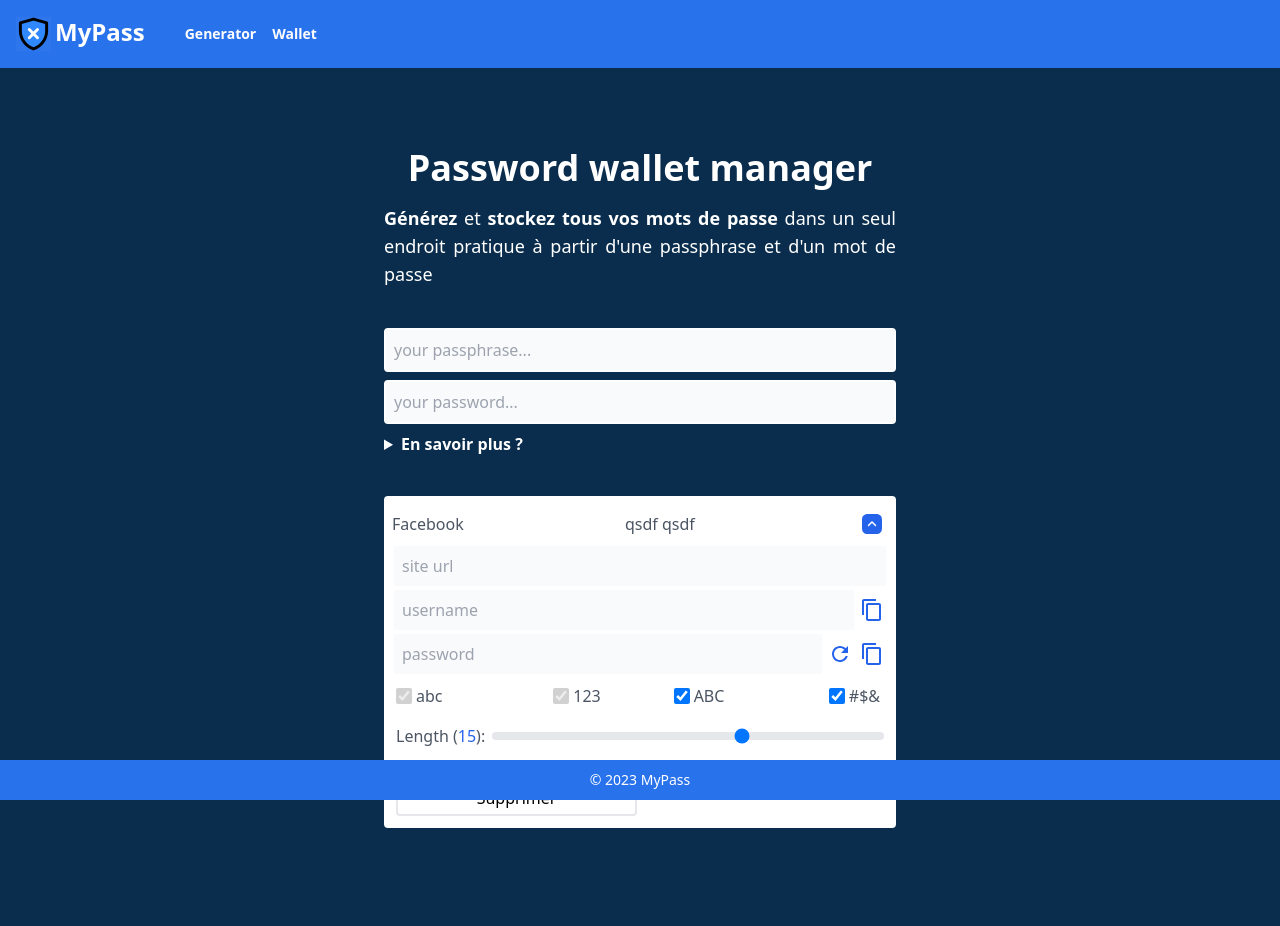
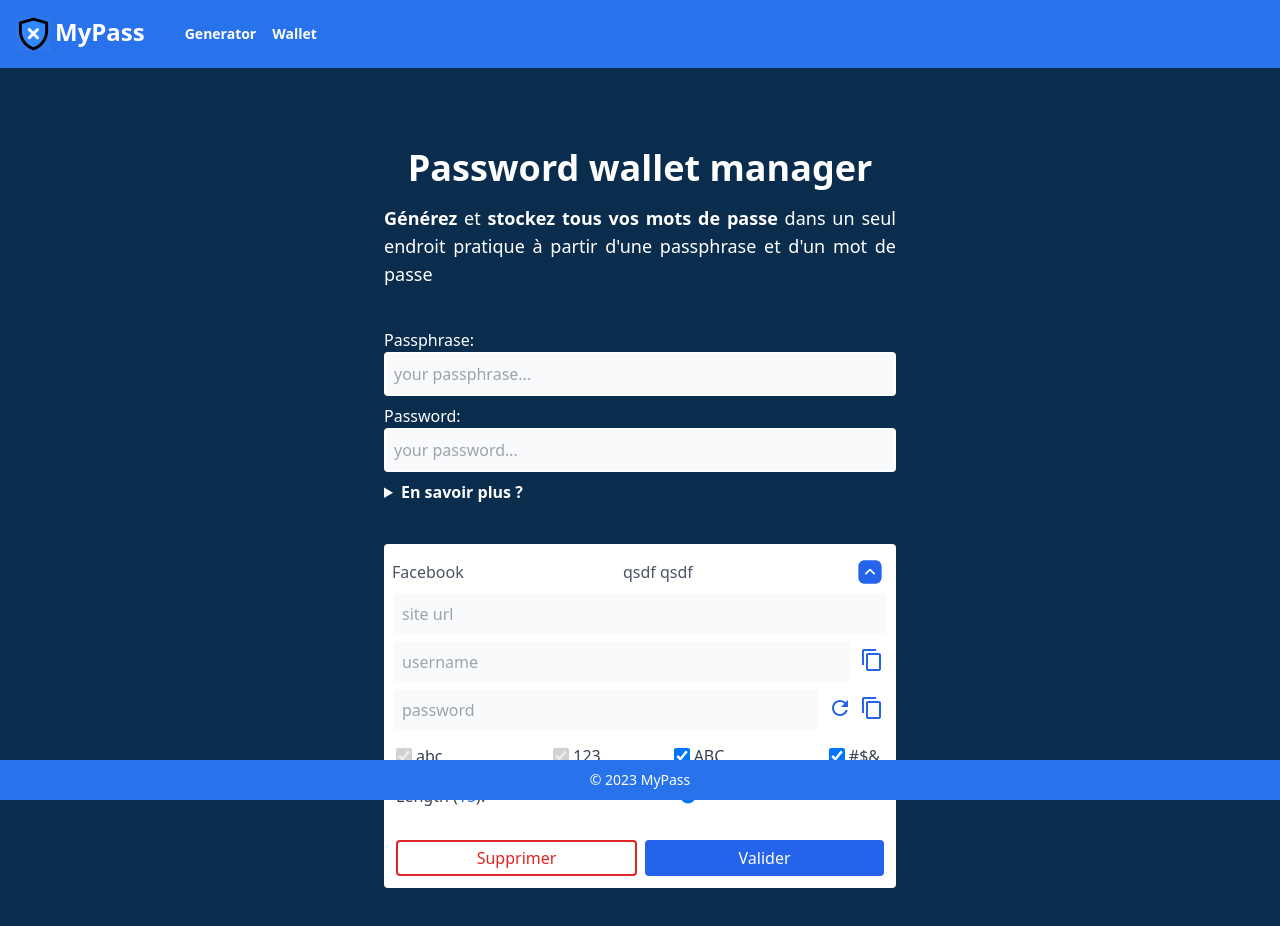
Before and after one commit to rhannachi/easy-remember-password, a Next.js app: page /wallet in a window 1280 px wide. Before the commit the page ends 868 px from the top, so only its background shows below. Built offline with nearby package versions, Linux system fonts and the light colour scheme.

Commit message:
Refactoring - SEO improvement and refactoring input

```diff
--- a/src/app/generator/Form.tsx
+++ b/src/app/generator/Form.tsx
@@ -63,7 +63,7 @@ export default function Form() {
       <Input
         value={password}
         maxLength={20}
-        name="password-input"
+        name="form-password-input"
         placeholder="Your simple pass ..."
         inputClassName="text-center"
         onChange={handleOnChange}
@@ -97,7 +97,7 @@ export default function Form() {
             onChange={(value) =>
               setState((prevState) => ({
                 ...prevState,
-                hasUppercase: value,
+                hasUppercase: value.target.checked,
               }))
             }
             label="ABC"
@@ -108,7 +108,7 @@ export default function Form() {
             onChange={(value) =>
               setState((prevState) => ({
                 ...prevState,
-                hasSymbol: value,
+                hasSymbol: value.target.checked,
               }))
             }
             checked={hasSymbol}
--- a/src/app/wallet/Card.tsx
+++ b/src/app/wallet/Card.tsx
@@ -13,22 +13,22 @@ export default function Card() {
       <header className="flex items-center flex-row justify-between h-10">
         <div className="text-gray-600">Facebook</div>
         <div className="text-gray-600"> qsdf qsdf </div>
-        <ButtonIcon name="close-open-card-button" svg="arrowUp" />
+        <ButtonIcon name="close-open-card-button" svg="arrowUp" size="w-7 h-7" />
       </header>
       {/** * FORM ****/}
       <form className="flex flex-col">
-        <Input placeholder="site url" name="site-url-input" value="" onChange={() => {}} />
+        <Input placeholder="site url" name="site-url-input" className="" />
         <div className="flex flex-row">
-          <Input placeholder="username" name="username-input" value="" onChange={() => {}} />
+          <Input placeholder="username" name="username-input" className=" mt-1 mr-1" />
           <ButtonIcon name="copy-username-button" svg="copy" />
         </div>
         <div className="flex flex-row">
-          <Input placeholder="password" name="password-input" value="" onChange={() => {}} />
-          <ButtonIcon className="" name="regenerate-password-button" svg="regenerate" />
+          <Input placeholder="password" name="password-input" className="mt-1 mr-1" />
+          <ButtonIcon name="regenerate-password-button" svg="regenerate" />
           <ButtonIcon name="copy-password-button" svg="copy" />
         </div>
         {/** * CHECKBOX ****/}
-        <div className="flex flex-row h-10 mr-2">
+        <div className="flex flex-row h-10 mt-1 mr-2">
           <Checkbox
             name="password-contains-lowercase-checkbox"
             className="basis-1/4"
@@ -61,19 +61,16 @@ export default function Card() {
         {/** * RANGE ****/}
         <Range
           className="h-10 px-1"
-          value={15}
           name="password-length"
           label={
             <div className="w-24">
               Length (<span className="text-blue-600">{15}</span>):
             </div>
           }
-          onChange={() => {}}
         />
         <div className="flex flex-row justify-between mt-5 items-center h-11">
           <Button
-            style="secondary"
-            color="red"
+            style="warning"
             text="Supprimer"
             name="remove-form-button"
             type="button"
@@ -81,7 +78,6 @@ export default function Card() {
           />
           <Button
             style="primary"
-            color="blue"
             text="Valider"
             name="submit-form-button"
             type="submit"
--- a/src/app/wallet/Form.tsx
+++ b/src/app/wallet/Form.tsx
@@ -5,20 +5,13 @@ import Input from "@/components/Input"
 export default function Form() {
   return (
     <form className="flex flex-col">
+      <Input label="Passphrase:" maxLength={20} name="seed-user" placeholder="your passphrase..." />
       <Input
-        value=""
-        maxLength={20}
-        name="seed-user"
-        placeholder="your passphrase..."
-        onChange={() => {}}
-      />
-      <Input
-        value=""
+        label="Password:"
         className="mt-2"
         maxLength={20}
         name="passphrase-user"
         placeholder="your password..."
-        onChange={() => {}}
       />
     </form>
   )
--- a/src/components/Button.tsx
+++ b/src/components/Button.tsx
@@ -4,29 +4,31 @@ import { ButtonHTMLAttributes } from "react"
 export default function Button({
   name,
   text,
-  color = "blue",
   style = "primary",
   className,
   ...props
 }: ButtonHTMLAttributes<HTMLButtonElement> & {
   name: string
   text: string
-  color?: "blue" | "red"
-  style?: "primary" | "secondary"
-  className?: string
+  style?: "primary" | "secondary" | "warning"
 }) {
-  const primaryClassName = `text-white border-0 bg-${color}-600`
-  const secondaryClassName = `border-2 border-${color}-600 text-${color}-600`
+  const primaryClassName = "text-white border-0 bg-blue-600"
+  const secondaryClassName = "border-2 border-blue-600 text-blue-600"
+  const warningClassName = "border-2 border-red-600 text-red-600"
+
   return (
     <button
       {...props}
       name={name}
-      type="submit"
       role="button"
       className={clsx(
         "rounded h-9 m-1 p-1 text-md",
         className,
-        style === "secondary" ? secondaryClassName : primaryClassName,
+        style === "secondary"
+          ? secondaryClassName
+          : style === "warning"
+            ? warningClassName
+            : primaryClassName,
       )}
     >
       {text}
--- a/src/components/ButtonIcon.tsx
+++ b/src/components/ButtonIcon.tsx
@@ -1,4 +1,5 @@
 import clsx from "clsx"
+import { ButtonHTMLAttributes } from "react"
 
 type SvgType = "trash" | "arrowUp" | "copy" | "regenerate"
 
@@ -47,19 +48,15 @@ const SVG: Readonly<Record<SvgType, (className?: string) => JSX.Element>> = {
 
 export default function ButtonIcon({
   svg,
-  name,
   size = "w-6 h-6",
   className,
-  onClick,
-}: {
+  ...props
+}: ButtonHTMLAttributes<HTMLButtonElement> & {
   svg: SvgType
-  name: string
-  className?: string
   size?: "w-5 h-5" | "w-6 h-6" | "w-7 h-7"
-  onClick?: () => void
 }) {
   return (
-    <button name={name} className={clsx("m-1", className)} onClick={onClick}>
+    <button {...props} className={clsx("m-1", className)}>
       {SVG[svg](clsx(size, ""))}
     </button>
   )
--- a/src/components/Checkbox.tsx
+++ b/src/components/Checkbox.tsx
@@ -1,27 +1,24 @@
 import clsx from "clsx"
+import { InputHTMLAttributes } from "react"
 
 export default function Checkbox({
   label,
-  name,
-  checked,
-  disabled = false,
-  onChange,
   className,
-}: {
+  ...props
+}: InputHTMLAttributes<HTMLInputElement> & {
   label: string | JSX.Element
-  name: string
-  checked: boolean
-  onChange?: (value: boolean) => void
-  disabled?: boolean
-  className?: string
 }) {
   return (
-    <label htmlFor={name} className={clsx("text-gray-600 text-md flex items-center", className)}>
+    <label
+      htmlFor={props.name}
+      className={clsx("text-gray-700 text-md flex items-center", className)}
+    >
       <input
-        id={name}
-        checked={checked}
-        disabled={disabled}
-        onChange={(e) => onChange && onChange(e.target.checked)}
+        {...props}
+        id={props.name}
+        checked={props.checked}
+        disabled={props.disabled}
+        onChange={props.onChange}
         type="checkbox"
         className="m-1 w-4 h-4"
       />
--- a/src/components/Input.tsx
+++ b/src/components/Input.tsx
@@ -1,43 +1,29 @@
 import clsx from "clsx"
-import { ChangeEvent } from "react"
+import { InputHTMLAttributes } from "react"
 
 export default function Input({
-  placeholder,
-  name,
-  value,
-  maxLength = 20,
-  onChange,
+  label,
+  inputClassName,
   className,
-  inputClassName,
-}: {
-  placeholder: string
-  name: string
-  value: string
-  maxLength?: number
-  onChange: (e: ChangeEvent<HTMLInputElement>) => void
-  className?: string
+  ...props
+}: InputHTMLAttributes<HTMLInputElement> & {
+  label?: string
   inputClassName?: string
 }) {
   return (
-    <label
-      htmlFor={name}
-      className={clsx(
-        "bg-gray-50 border-2 border-white text-md rounded w-full p-2 text-gray-600",
-        className,
-      )}
-    >
+    <div className={clsx("flex flex-col w-full text-md", className)}>
+      <label hidden={!label} htmlFor={props.name} className={clsx("text-white")}>
+        {label}
+      </label>
       <input
-        id={name}
-        value={value}
-        onChange={onChange}
-        placeholder={placeholder}
+        {...props}
+        id={props.name}
         className={clsx(
-          "w-full bg-gray-50 focus:outline-none focus:shadow-outline",
+          "text-gray-700 rounded border-2 border-white p-2 bg-gray-50 focus:outline-none focus:shadow-outline",
           inputClassName,
         )}
         type="text"
-        maxLength={maxLength}
       />
-    </label>
+    </div>
   )
 }
--- a/src/components/Range.tsx
+++ b/src/components/Range.tsx
@@ -1,36 +1,29 @@
 import clsx from "clsx"
-import { ChangeEvent } from "react"
+import { InputHTMLAttributes } from "react"
 
 export default function Range({
   label,
-  name,
-  value,
   min = 6,
   max = 20,
-  onChange,
   className,
-}: {
+  ...props
+}: InputHTMLAttributes<HTMLInputElement> & {
   label: string | JSX.Element
-  name: string
-  value: number
-  min?: number
-  max?: number
-  onChange: (e: ChangeEvent<HTMLInputElement>) => void
-  className?: string
 }) {
   return (
     <div className={clsx("flex flex-row items-center", className)}>
-      <label htmlFor={name} className="text-md text-gray-600">
+      <label htmlFor={props.name} className="text-md text-gray-700">
         {label}
       </label>
       <input
-        id={name}
+        {...props}
+        id={props.name}
         className="w-full h-2 rounded bg-gray-200 appearance-none"
         min={min}
         max={max}
-        value={value}
+        value={props.value}
         type="range"
-        onChange={onChange}
+        onChange={props.onChange}
       />
     </div>
   )
```
